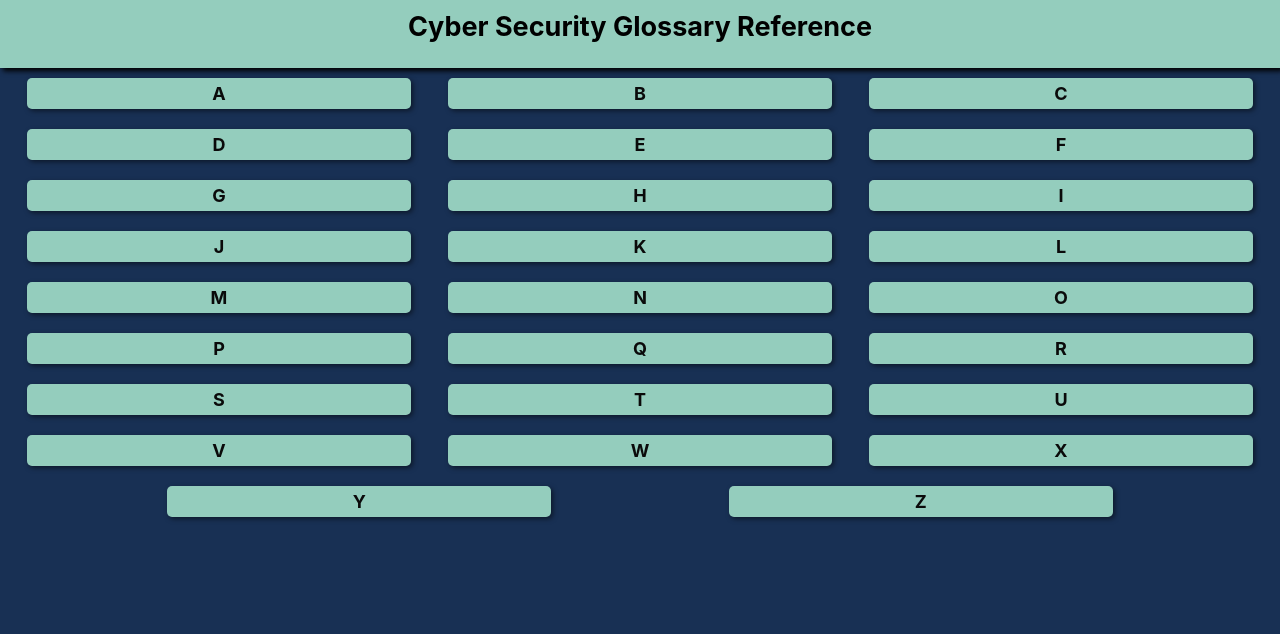
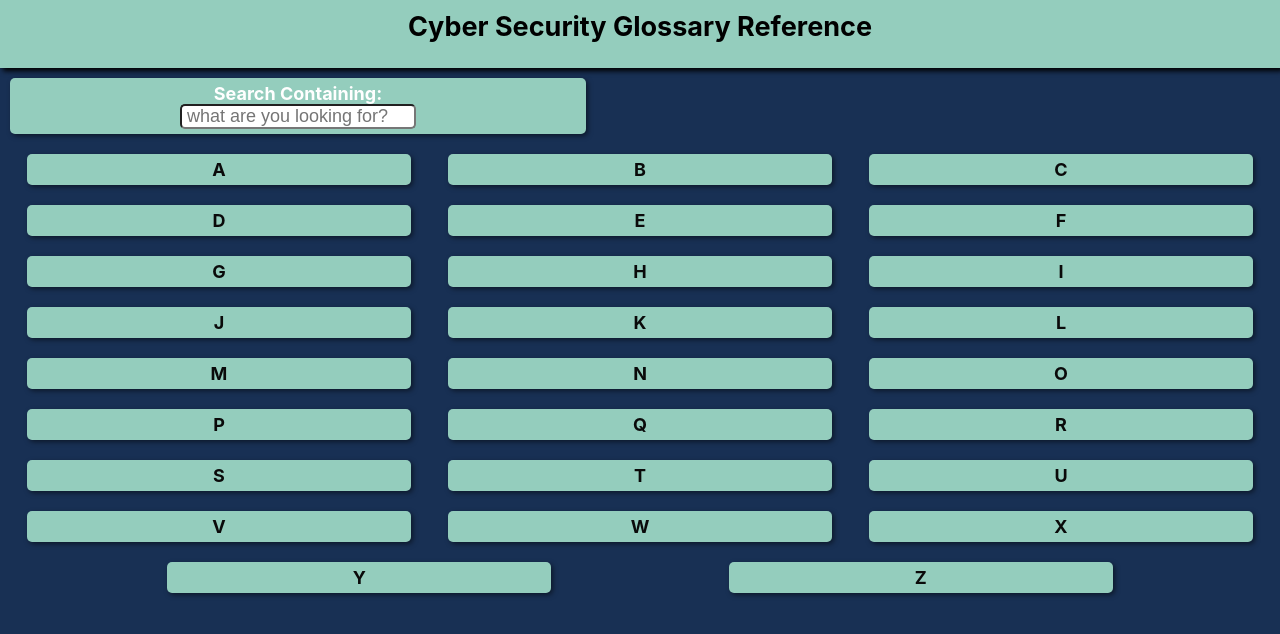
Before and after one commit to MixOfWar/cyber-security-glossary-reference, a React (Create React App) app: page / in a window 1280 px wide. Shown: the top 634 px of the page. Built offline with nearby package versions, Linux system fonts and the light colour scheme.

Commit message:
Passed child filter state to app, installed Fuse

```diff
--- a/package.json
+++ b/package.json
@@ -7,6 +7,7 @@
     "@testing-library/react": "^11.1.0",
     "@testing-library/user-event": "^12.1.10",
     "bootstrap": "5.1.0",
+    "fuse.js": "^6.6.2",
     "react": "^17.0.2",
     "react-bootstrap": "^2.0.0-beta.6",
     "react-dom": "^17.0.2",
--- a/src/App.js
+++ b/src/App.js
@@ -1,32 +1,30 @@
-import { useState, useEffect } from 'react';
-import { Container, CardGroup } from 'react-bootstrap';
-import { Header, ContentCard} from './components';
-import data from './data';
-import './App.scss';
+import { useState, useEffect } from "react"
+import { Container, CardGroup } from "react-bootstrap"
+import { Header, ContentCard, Filter } from "./components"
+import data from "./data"
+import "./App.scss"
 
 function App() {
-	const [contents, setContents] = useState([]);
-
+  const [contents, setContents] = useState([])
+  const [keywordValue, setKeywordValue] = useState("")
   useEffect(() => {
-		let newContents = Object.entries(data);
-		setContents(newContents);
-	}, []);
+    let newContents = Object.entries(data)
+    setContents(newContents)
+  }, [])
 
   return (
     <Container className="App">
       <Header />
-
+      <Filter data={data} setKeywordValue={setKeywordValue} />
+      {console.log(keywordValue)}
       <CardGroup>
         {data &&
           contents.map((name, index) => (
-						<ContentCard
-							name={name}
-							key={index}
-						/>
+            <ContentCard name={name} key={index} />
           ))}
       </CardGroup>
     </Container>
-	);
+  )
 }
 
-export default App;
+export default App
--- a/src/components/ContentCard/ContentCard.js
+++ b/src/components/ContentCard/ContentCard.js
@@ -1,21 +1,22 @@
-import { useState, useEffect } from 'react';
-import { Card, ListGroup } from 'react-bootstrap';
-import { SubContentCard } from '../index';
-import './ContentCard.scss';
+import { useState, useEffect } from "react"
+import { Card, ListGroup } from "react-bootstrap"
+import { SubContentCard } from "../index"
+import "./ContentCard.scss"
 
 const ContentCard = ({ name }) => {
-	const [terms, setTerms] = useState([]);
-	const [show, setShow] = useState(false);
+  const [terms, setTerms] = useState([])
+  const [show, setShow] = useState(false)
 
   const handleClick = (e) => {
-		setShow(!show);
-	};
+    setShow(!show)
+  }
 
   useEffect(() => {
-		let newTerms = Object.entries(name[1]);
-		setTerms(newTerms.sort());
+    let newTerms = Object.entries(name[1])
+    console.log(newTerms)
+    setTerms(newTerms.sort())
     //eslint-disable-next-line
-	}, []);
+  }, [])
 
   return (
     <Card className={`contentCard ${name[0].toLowerCase()}`}>
@@ -25,8 +26,7 @@ const ContentCard = ({ name }) => {
           <Card.Body>
             <ListGroup>
               {terms &&
-								terms
-									.map((definitions, index) => (
+                terms.map((definitions, index) => (
                   <ListGroup.Item key={`sub${index}`}>
                     <SubContentCard definitions={definitions} />
                   </ListGroup.Item>
@@ -36,7 +36,7 @@ const ContentCard = ({ name }) => {
         </>
       )}
     </Card>
-	);
-};
+  )
+}
 
-export default ContentCard;
+export default ContentCard
--- a/src/components/Filter/Filter.js
+++ b/src/components/Filter/Filter.js
@@ -1,7 +1,20 @@
-import { Card, Form } from 'react-bootstrap';
-import './Filter.scss';
+import { Card, Form } from "react-bootstrap"
+import "./Filter.scss"
+import { useState, useEffect } from "react"
 
-const Filter = ({ type, filter }) => {
+const Filter = ({ type, filter, data, setKeywordValue }) => {
+  console.log(data)
+  const [filtered, setFiltered] = useState([])
+
+  useEffect(() => {
+    let newContents = Object.entries(data)
+    console.log(newContents)
+    setFiltered(newContents)
+  }, [data])
+
+  const handleChange = (e) => {
+    setKeywordValue(e.target.value)
+  }
   return (
     <Card className="filterCard">
       <Form>
@@ -12,12 +25,12 @@ const Filter = ({ type, filter }) => {
           <Form.Control
             type="text"
             placeholder="what are you looking for?"
-						onChange={(e) => filter(e.target.value)}
+            onChange={handleChange}
           />
         </Card.Body>
       </Form>
     </Card>
-	);
-};
+  )
+}
 
-export default Filter;
+export default Filter
```
Also changed, not shown: 1 other file (tests, documents, lock files or other folders). Lines whose indentation alone changed are shown as unchanged.
